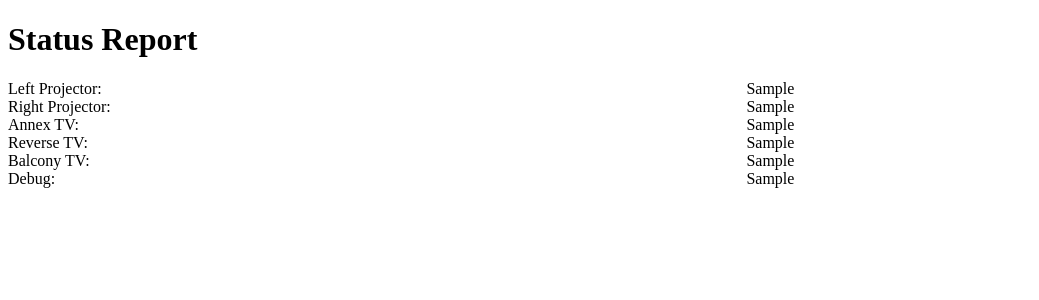
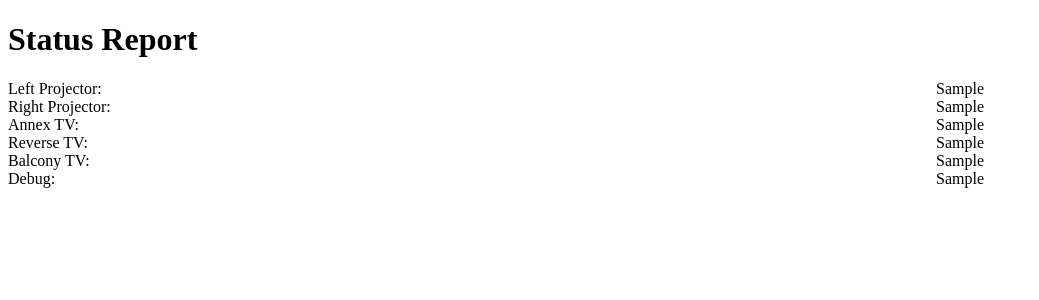
Before and after one commit to andrewngai/TVProjRemoteServer, a Flask app: template templates/status.html in a window 1280 px wide. Shown: the top 300 px of the page, without its empty margins (0-1039 px from the left). Run offline with Flask 2, Linux system fonts and the light colour scheme; the template is opened without the code that fills it: most values are stand-ins (such as "Sample title", 1, 10 or a date in 2020); parts of the project's set-up code (start-up, migrations or seed data) failed here and were passed over.

Commit message:
Update status.html

```diff
--- a/templates/status.html
+++ b/templates/status.html
@@ -6,9 +6,9 @@
 </head>
 <body>
     <h1>Status Report</h1>
-    <div></div>
+    <div style="width:25%;padding:0 15pt 0 0;float:left;"></div>
 
-    <div style="width:40%;padding:0 15pt 0 0;float:left;">
+    <div style="width:25%;padding:0 15pt 0 0;float:left;">
     Left Projector:<br>
     Right Projector:<br>
     Annex TV:<br>
@@ -17,7 +17,7 @@
     Debug:<br>
     </div>
 
-    <div style="width:40%;padding:0 15pt 0 0;float:right;">
+    <div style="width:25%;padding:0 15pt 0 0;float:right;">
     {{rfcomm3}}<br>
     {{rfcomm4}}<br>
     {{rfcomm0}}<br>
@@ -25,7 +25,7 @@
     {{rfcomm2}}<br>
     {{rfcomm5}}<br>
     </div>
-    <div></div>
+    <div style="width:25%;padding:0 15pt 0 0;float:right;"></div></div>
 
 </body>
 </html>
```
